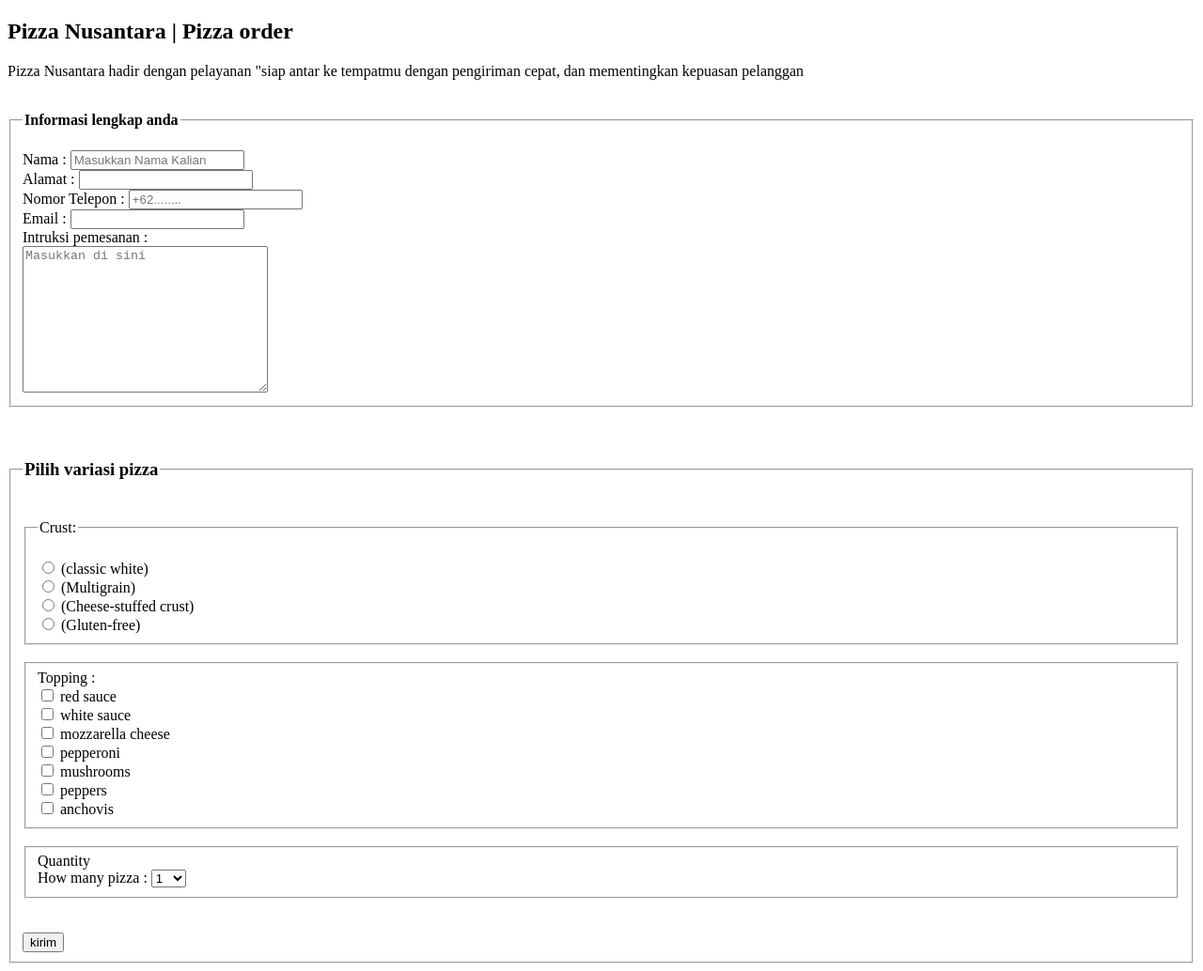
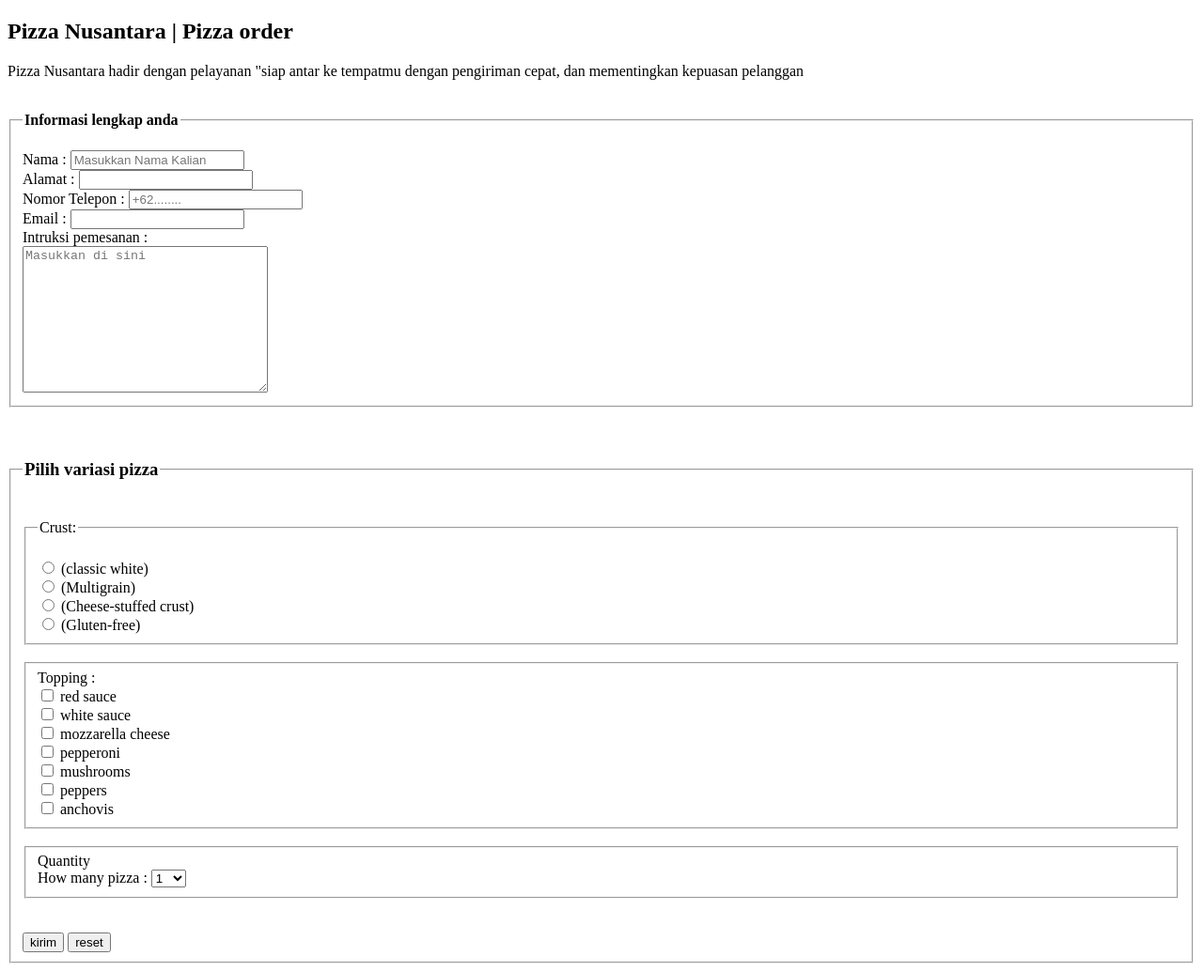
Before and after one commit to rizqifdl/TI08_rizqi-fadilah_0110223256, a plain HTML site: page chekout.html in a window 1280 px wide. Shown: the whole page at 94% size. Drawn offline with Linux system fonts and the light colour scheme.

Commit message:
tugas pekan 3

```diff
--- a/chekout.html
+++ b/chekout.html
@@ -96,7 +96,7 @@
             </fieldset>
             <br>
             <br>
-            <input type="submit" value="kirim" id="kirim">
+            <input type="submit" value="kirim" id="kirim">   <input type="submit" value="reset" id="reset">
     </fieldset>
 </body>
 </html>
```
